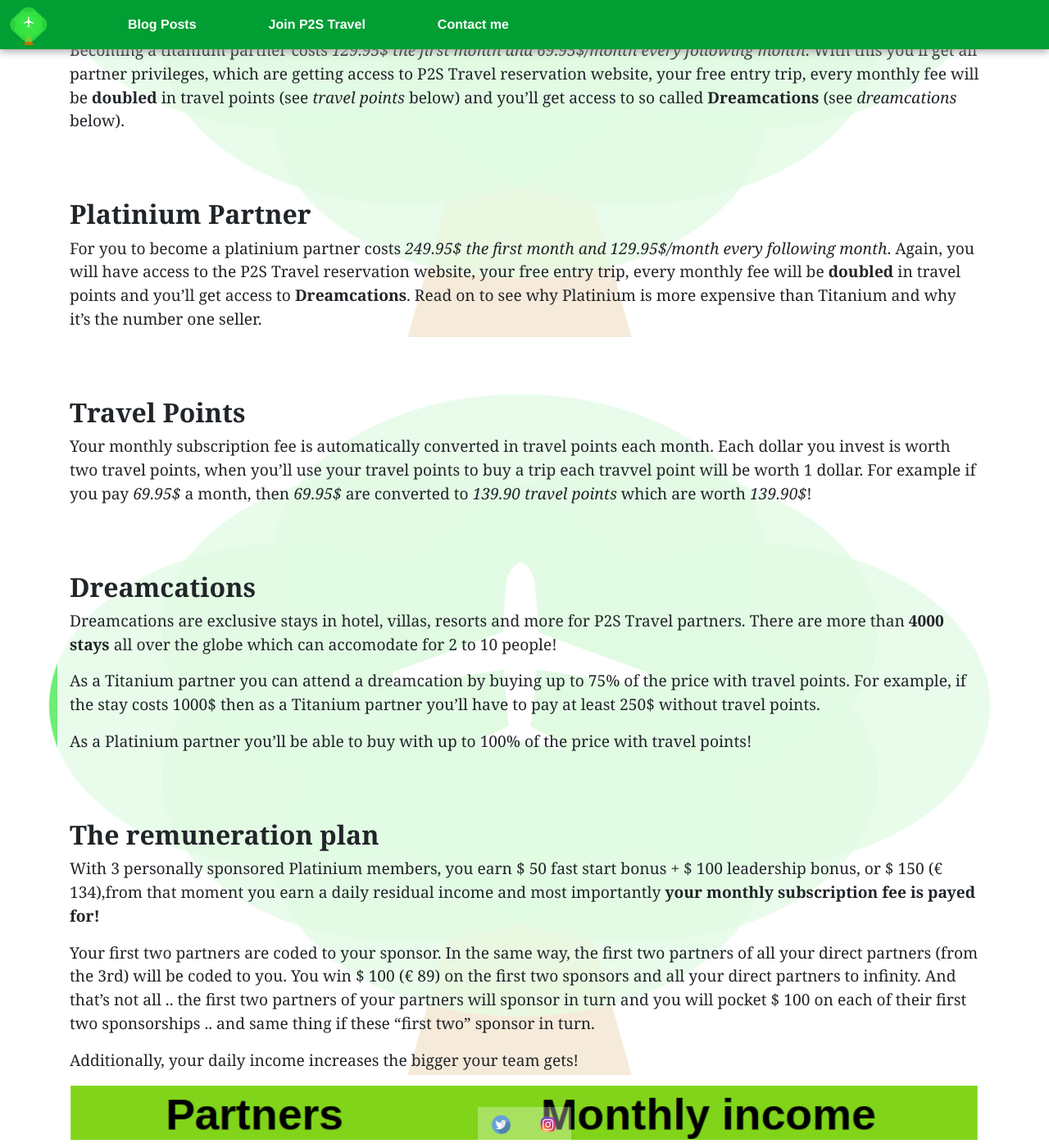
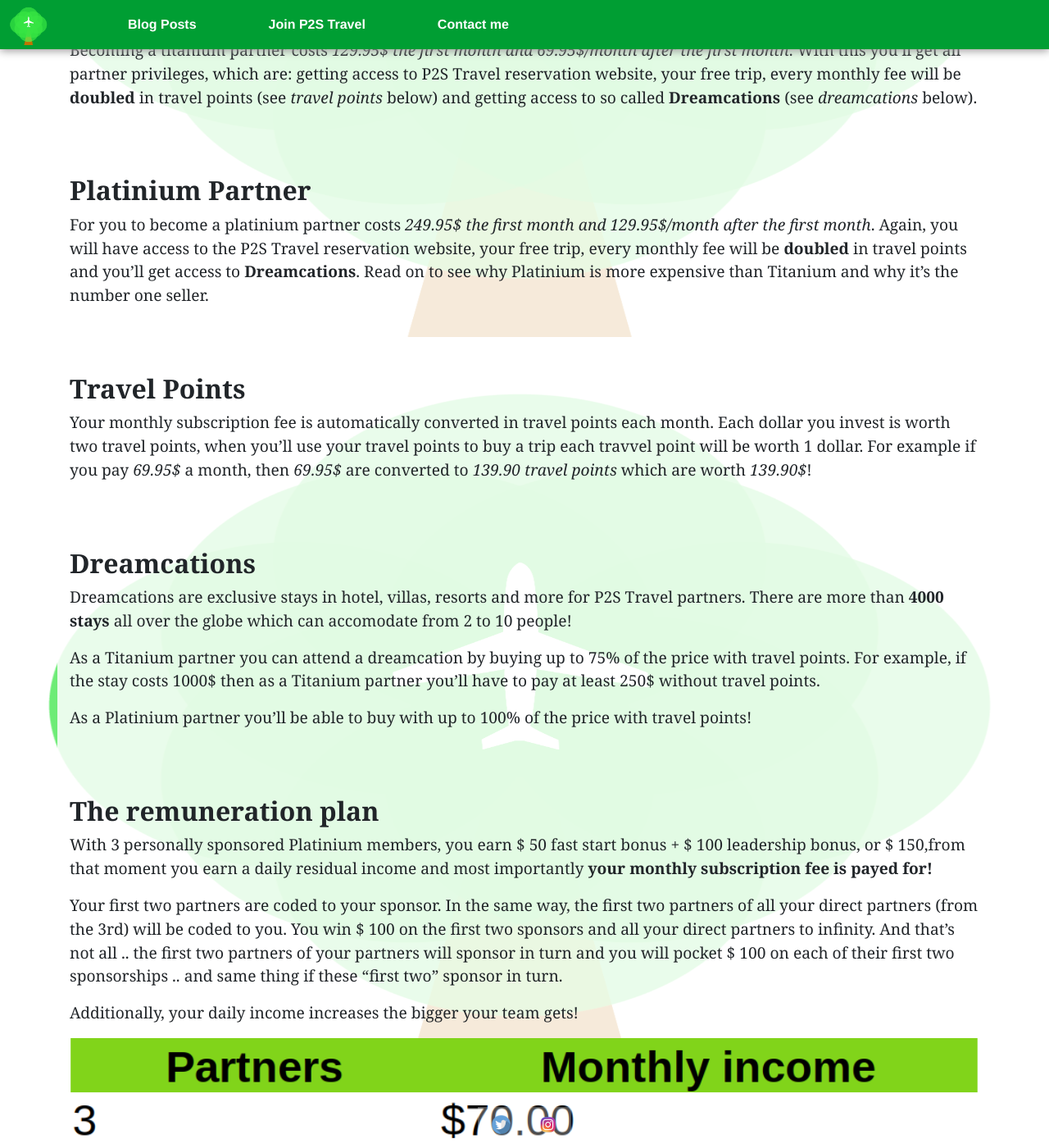
Before and after one commit to jdtravelp2s/jdtravelp2s.github.io, a Jekyll site: the page built from _posts/2020-01-08-p2s-travel.md, in a window 1280 px wide and 1400 px high, scrolled down 489 px. Shown: the whole window at 82% size. Built offline with Jekyll 4.4.1, drawn with Linux system fonts in a browser that asks for light colours; some of the changed text lies outside the part shown.

```diff
--- a/_posts/2020-01-08-p2s-travel.md
+++ b/_posts/2020-01-08-p2s-travel.md
@@ -2,22 +2,21 @@
 layout : default
 title : How does P2S Travel works?
 ---
-
 # What is P2S Travel?
 
 As talked about [here](https://jdtravelp2s.github.io/), P2S Travel is a private travel club which aims at getting the best prices for hotels, boat cruises, vacation activities, car renting and more. Instead of spending money on ads like other booking sites, P2S Travel offers you the chance of not only travelling, but also earning a salary by becoming a partner!
 
 # P2S Travel partner
 
-P2S Travel offers two partner subscriptions, the titanium and the platinium partnership. Additionnally to getting access to the P2S Travel reservation website, partners are offered a free trip for there subscription (location depends on your location) and an advantageous travelling saving system.
+P2S Travel offers two partner subscriptions, the titanium and the platinium partnership. Additionnally to getting access to the P2S Travel reservation website, partners are offered a free trip for there subscription (trip destination depends on your location) and an advantageous travelling saving system.
 
 # Titanium Partner
 
-Becoming a titanium partner costs *129.95$ the first month and 69.95$/month every following month*. With this you'll get all partner privileges, which are getting access to P2S Travel reservation website, your free entry trip, every monthly fee will be **doubled** in travel points (see *travel points* below) and you'll get access to so called **Dreamcations** (see *dreamcations* below).
+Becoming a titanium partner costs *129.95$ the first month and 69.95$/month after the first month*. With this you'll get all partner privileges, which are: getting access to P2S Travel reservation website, your free trip, every monthly fee will be **doubled** in travel points (see *travel points* below) and getting access to so called **Dreamcations** (see *dreamcations* below).
 
 # Platinium Partner
 
-For you to become a platinium partner costs *249.95$ the first month and 129.95$/month every following month*. Again, you will have access to the P2S Travel reservation website, your free entry trip, every monthly fee will be **doubled** in travel points and you'll get access to **Dreamcations**. Read on to see why Platinium is more expensive than Titanium and why it's the number one seller.
+For you to become a platinium partner costs *249.95$ the first month and 129.95$/month after the first month*. Again, you will have access to the P2S Travel reservation website, your free trip, every monthly fee will be **doubled** in travel points and you'll get access to **Dreamcations**. Read on to see why Platinium is more expensive than Titanium and why it's the number one seller.
 
 # Travel Points
 
@@ -25,7 +24,7 @@
 
 # Dreamcations
 
-Dreamcations are exclusive stays in hotel, villas, resorts and more for P2S Travel partners. There are more than **4000 stays** all over the globe which can accomodate for 2 to 10 people!
+Dreamcations are exclusive stays in hotel, villas, resorts and more for P2S Travel partners. There are more than **4000 stays** all over the globe which can accomodate from 2 to 10 people!
 
 As a Titanium partner you can attend a dreamcation by buying up to 75% of the price with travel points. For example, if the stay costs 1000$ then as a Titanium partner you'll have to pay at least 250$ without travel points.
 
@@ -33,9 +32,9 @@
 
 # The remuneration plan
 
-With 3 personally sponsored Platinium members, you earn $ 50 fast start bonus + $ 100 leadership bonus, or $ 150 (€ 134),from that moment you earn a daily residual income and most importantly **your monthly subscription fee is payed for!**
+With 3 personally sponsored Platinium members, you earn $ 50 fast start bonus + $ 100 leadership bonus, or $ 150,from that moment you earn a daily residual income and most importantly **your monthly subscription fee is payed for!**
 
-Your first two partners are coded to your sponsor. In the same way, the first two partners of all your direct partners (from the 3rd) will be coded to you. You win $ 100 (€ 89) on the first two sponsors and all your direct partners to infinity. And that’s not all .. the first two partners of your partners will sponsor in turn and you will pocket $ 100 on each of their first two sponsorships .. and same thing if these “first two” sponsor in turn.
+Your first two partners are coded to your sponsor. In the same way, the first two partners of all your direct partners (from the 3rd) will be coded to you. You win $ 100 on the first two sponsors and all your direct partners to infinity. And that’s not all .. the first two partners of your partners will sponsor in turn and you will pocket $ 100 on each of their first two sponsorships .. and same thing if these “first two” sponsor in turn.
 
 Additionally, your daily income increases the bigger your team gets!
 
```
Also changed, not shown: _posts/2020-01-11-p2s-travel-deutsch.md (added, +47 -0 lines).
